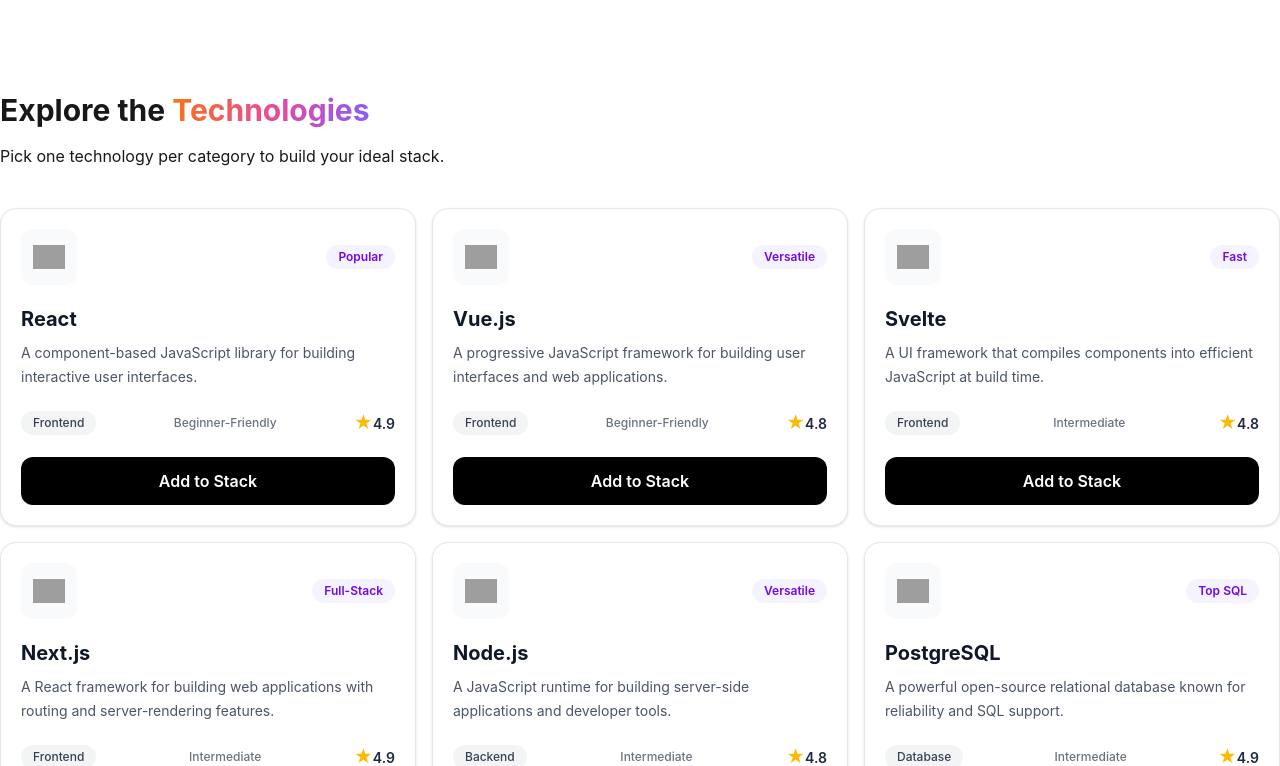
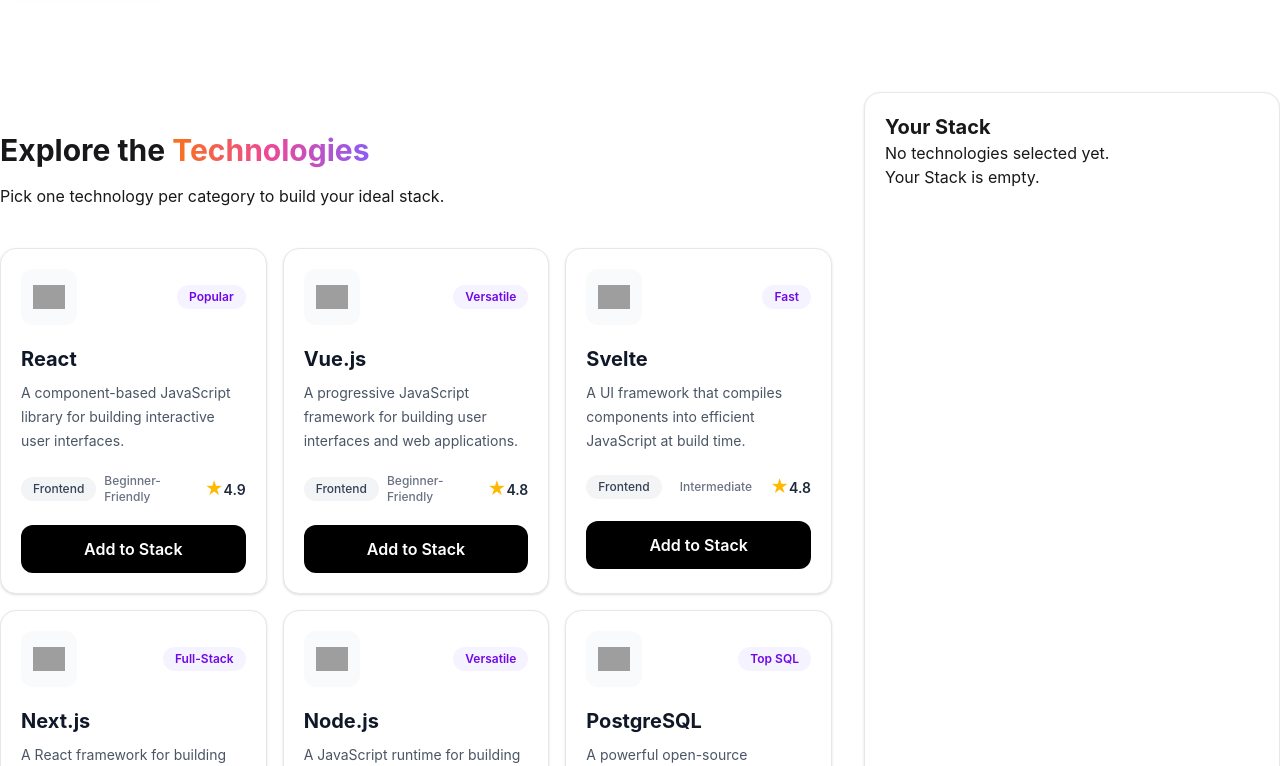
Before and after one commit to ahmedshikder/Dev-Stack-Builder, a React (Vite) app: page / in a window 1280 px wide. Shown: the part 474-1240 px from the top of the page. Built offline with nearby package versions, Linux system fonts and the light colour scheme; grey boxes are pictures that could not be loaded.

Commit message:
Add stack removal functionality

```diff
--- a/src/App.tsx
+++ b/src/App.tsx
@@ -4,6 +4,7 @@
 import Navbar from './components/Navbar'
 import type { Technology } from './Types/technology'
 import TechnologyCards from './components/TechnologyCards'
+import YourStack from './components/YourStack'
 
 const Techfetch = async (): Promise<Technology[]> => {
   const response = await fetch('/technologies.json')
@@ -12,8 +13,8 @@
 }
 
 function App() {
-const [technologiesPromise] = useState<Promise<Technology[]>>(Techfetch());
-const [selectedTechnologies, setSelectedTechnologies] = useState<Technology[]>([]);
+  const [technologiesPromise] = useState<Promise<Technology[]>>(Techfetch());
+  const [selectedTechnologies, setSelectedTechnologies] = useState<Technology[]>([]);
 
 
   return (
@@ -21,8 +22,12 @@
       <Navbar />
       <Hero />
       <Suspense fallback={<div>Loading...</div>}>
-        <TechnologyCards technologiesPromise={technologiesPromise} selectedTechnologies={selectedTechnologies} setSelectedTechnologies={setSelectedTechnologies} />
+        <div className="container mx-auto mt-10 grid grid-cols-1 gap-8 lg:grid-cols-[2fr_1fr]">
+          <TechnologyCards technologiesPromise={technologiesPromise} selectedTechnologies={selectedTechnologies} setSelectedTechnologies={setSelectedTechnologies} />
+          <YourStack selectedTechnologies={selectedTechnologies} setSelectedTechnologies={setSelectedTechnologies} />
+        </div>
       </Suspense>
+
     </>
   )
 }
--- /dev/null
+++ b/src/components/YourStack.tsx
@@ -0,0 +1,58 @@
+import type { Technology } from "../Types/technology";
+import { toast } from "react-toastify";
+
+interface YourStackProps {
+    selectedTechnologies: Technology[];
+    setSelectedTechnologies: React.Dispatch<React.SetStateAction<Technology[]>>;
+}
+
+const YourStack = ({ selectedTechnologies, setSelectedTechnologies }: YourStackProps) => {
+    const handleRemove = (selected: Technology) => {
+        setSelectedTechnologies(selectedTechnologies.filter((technology) => technology.id !== selected.id));
+        toast.success(`${selected.name} removed from your stack!`);
+    };
+    const handleRemoveAll = () => {
+        setSelectedTechnologies([]);
+        toast.success("All technologies removed from your stack!");
+    }
+    return (
+        <div className="group rounded-2xl border border-gray-200 bg-white p-5 shadow-sm transition-all duration-300 ease-in-out ">
+            <div>
+                <h2 className="text-xl font-bold">Your Stack</h2>
+                <p>
+                    {selectedTechnologies.length > 0 ? `${selectedTechnologies.length} technologies selected` : "No technologies selected yet."}
+                </p>
+            </div>
+            <div>
+                <p> {selectedTechnologies.length === 0 ? "Your Stack is empty." : ""} </p>
+                {selectedTechnologies.map((selected) => (
+                    <div key={selected.id} className="flex items-center gap-3 rounded-xl border border-gray-200 p-3">
+                        <div className="h-14 w-14 p-3">
+                            <img src={selected.icon} alt="" />
+                        </div>
+                        <div>
+                            <h1 className="font-bold">{selected.name}</h1>
+                            <p className="text-sm">{selected.category}</p>
+                        </div>
+                        <button
+                            onClick={() => handleRemove(selected)}
+                            className="ml-auto rounded-lg px-3 py-2 text-red-500 transition-colors hover:bg-red-50 hover:text-red-700"
+                        >
+                            ✕
+                        </button>
+                    </div>
+                ))}
+                {selectedTechnologies.length > 0 ?
+                    <button
+                        onClick={handleRemoveAll}
+                        className="mt-4 w-full rounded-xl border px-4 py-3 font-semibold text-red-600 transition-colors hover:bg-red-100"
+                    >
+                        Remove All
+                    </button>
+                : ""}
+            </div>
+        </div>
+    );
+};
+
+export default YourStack;
```
